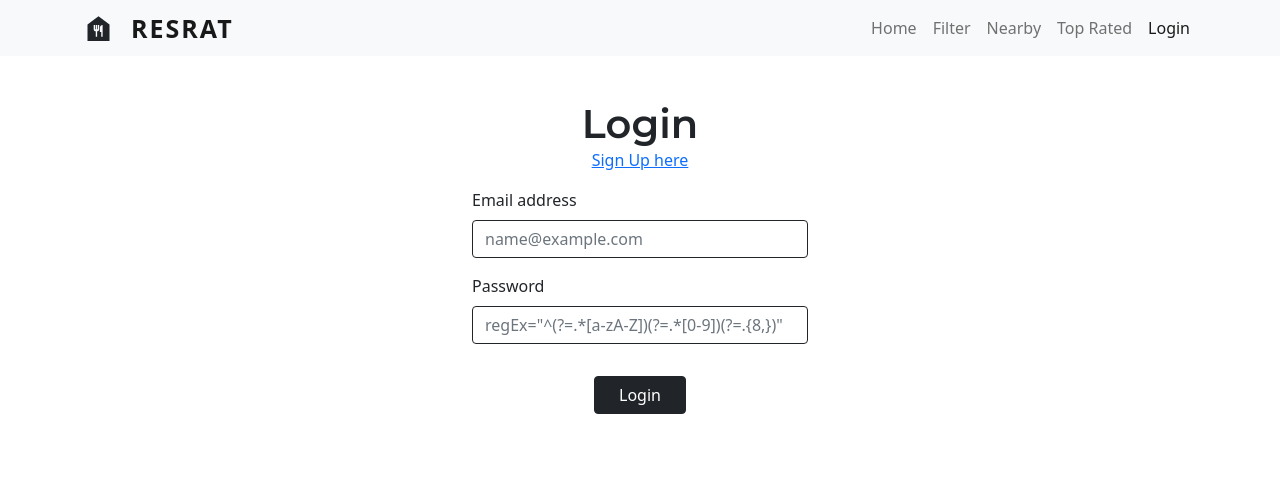
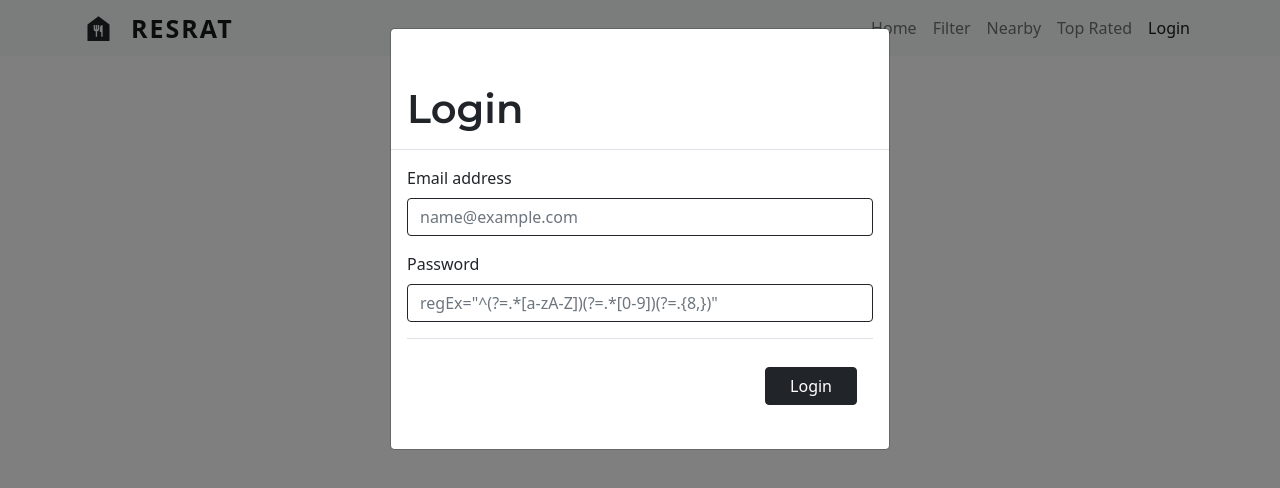
Before and after one commit to rba1aji/restoview, a React (Create React App) app: page /auth/login in a window 1280 px wide. Shown: the top 488 px of the page. Built offline with nearby package versions, Linux system fonts and the light colour scheme.

Commit message:
using modal for login

```diff
--- a/src/pages/Authentication/Login.js
+++ b/src/pages/Authentication/Login.js
@@ -1,6 +1,6 @@
 import React, { useState } from 'react';
 import { Link } from 'react-router-dom';
-import { Card, Row, Col, Button, Form } from 'react-bootstrap';
+import { Card, Row, Col, Button, Form, Modal } from 'react-bootstrap';
 export default function Login() {
   const [email, setEmail] = useState('');
   const [password, setPassword] = useState('');
@@ -13,16 +13,19 @@ export default function Login() {
   }
 
   return (
-    <div>
+    <Modal
+      show={true}
+      style={{ minHeight: '80vh' }}
+      className="modal-dialog-centered"
+    >
+        <Form onSubmit={HandleLogin}>
+        <Modal.Header>
           <h1>Login</h1>
-      <Link to="/auth/register">
+          {/* <Link to="/auth/register">
             <p className="text-center">Sign Up here</p>
-      </Link>
-      <Form
-        className="d-flex-inline mx-auto"
-        style={{ width: '21rem' }}
-        onSubmit={HandleLogin}
-      >
+          </Link> */}
+          </Modal.Header>
+      <Modal.Body>
           <Form.Group className="mb-3" controlId="formBasicEmail">
             <Form.Label>Email address</Form.Label>
             <Form.Control
@@ -47,12 +50,13 @@ export default function Login() {
               required
             />
           </Form.Group>
-        <div className="text-center">
+          <Modal.Footer >
             <Button className="px-4 my-3" variant="dark" type="submit">
               Login
             </Button>
-        </div>
+          </Modal.Footer>
+      </Modal.Body>
         </Form>
-    </div>
+    </Modal>
   );
 }
```
Lines whose indentation alone changed are shown as unchanged.
